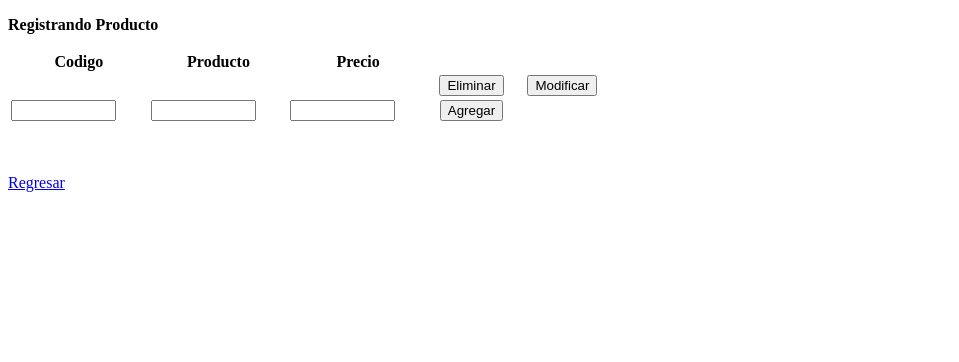
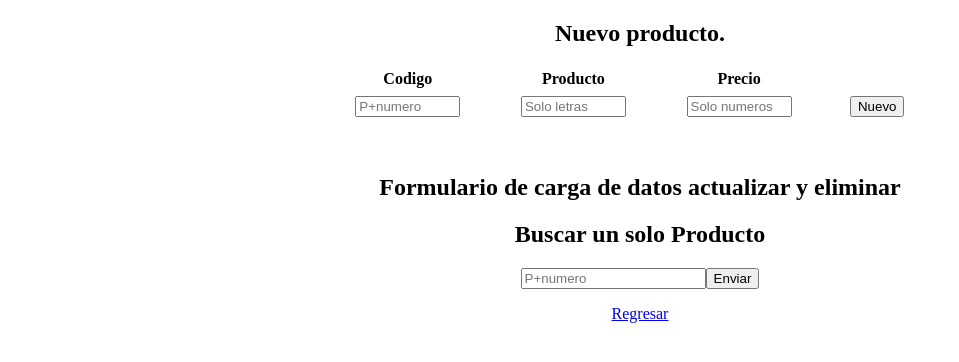
Before and after one commit to brandonndsi/ProyectoVentas, a PHP site: page /view/registroproducto/RegistroProducto.php in a window 1280 px wide. Shown: the top 362 px of the page, without its empty margins (0-959 px from the left). Run offline with PHP 8.4, Linux system fonts and the light colour scheme.

Commit message:
modificaciones de cliente todo hasta lo visual pendiente lo de actuaizar y eliminar

```diff
--- a/PhpProjectVenta/business/productobusiness/ProductoBusiness.php
+++ b/PhpProjectVenta/business/productobusiness/ProductoBusiness.php
@@ -43,5 +43,8 @@ class ProductoBusiness {
     }
 
 }
-
+/*$da=new productoBusiness();
+$pro=new Productos('p9','fffff', '45555');
+$s=$da->insertarProducto($pro);
+print_r($s);*/
 ?>
--- a/PhpProjectVenta/data/dataproducto/DataProducto.php
+++ b/PhpProjectVenta/data/dataproducto/DataProducto.php
@@ -5,7 +5,8 @@ class DataProducto {
     private $conexion;
 
     function DataProducto() {
-        include_once '../dbconexion/Conexcion.php';
+        include_once '../../data/dbconexion/Conexion.php';
+        include_once '../../domain/productos/Productos.php';
         $this->conexion = new Conexion();
     }
 
@@ -14,18 +15,17 @@ class DataProducto {
 
         $this->conexion->crearConexion()->set_charset('utf8');
 
-        $insertarproducto = $this->conexion->crearConexion()->query("INSERT INTO tbproductos(productoid,
-            productonombre, materiaprimaprecio) VALUES (
-                '" . $producto->get_productoid() . "',
-		'" . $producto->get_productonombre() . "',
-		'" . $producto->get_productoprecio() . "')");
+        $insertarproducto = $this->conexion->crearConexion()->query("CALL productonuevo(
+                '".$producto->getProductoid()." ',
+		'".$producto->getProductonombre()."',
+		'".$producto->getProductoprecio()."')");
 
-        $result = mysql_query($insertarproducto);
-        if (!$result) {
+       /* if (!$result) {
             return false;
         } else {
             return $result;
-        }
+        }*/
+        return $insertarproducto;
     }
 
     //eliminar
@@ -62,18 +62,18 @@ class DataProducto {
 
         $this->conexion->crearConexion()->set_charset('utf8');
 
-        $modificarproducto = $this->conexion->crearConexion()->query("UPDATE tbproductos SET
-		productoid='" . $producto->get_productoid() . "',
-		productonombre='" . $producto->get_productonombre() . "',
-                productoprecio='" . $producto->get_productoprecio() . "',
-		WHERE productoid =" . $producto->get_productoid() . "");
+        $modificarproducto = $this->conexion->crearConexion()->query("CALL productoactualizar(
+                '".$producto->getProductoid()." ',
+		'".$producto->getProductonombre()."',
+		'".$producto->getProductoprecio()."')");
 
         $result = mysql_query($modificarproducto);
-        if (!$result) {
+        return $result;
+        /*if (!$result) {
             return false;
         } else {
             return $result;
-        }
+        }*/
     }
 
     //mostrar productos
@@ -81,7 +81,7 @@ class DataProducto {
         $array = array();
         $this->conexion->crearConexion()->set_charset('utf8');
 
-        $mostrarproductos = $this->conexion->crearConexion()->query("CALL mostrarproductos");
+        $mostrarproductos = $this->conexion->crearConexion()->query("CALL mostrarproductos()");
 
         while ($resultado = $mostrarproductos->fetch_assoc()) {
             array_push($array, $resultado);
@@ -90,3 +90,8 @@ class DataProducto {
     }
 
 }
+/*$da=new DataProducto();
+$pro=new Productos('p45','fffff', '45555');
+$s=$da->modificarProducto($pro);
+print_r($s);*/
+?>
--- a/PhpProjectVenta/nbproject/private/private.xml
+++ b/PhpProjectVenta/nbproject/private/private.xml
@@ -3,11 +3,7 @@
     <editor-bookmarks xmlns="http://www.netbeans.org/ns/editor-bookmarks/2" lastBookmarkId="0"/>
     <open-files xmlns="http://www.netbeans.org/ns/projectui-open-files/2">
         <group>
-            <file>file:/opt/lampp/htdocs/ProyectoVentas/PhpProjectVenta/js/jsCLiente.js</file>
-            <file>file:/opt/lampp/htdocs/ProyectoVentas/PhpProjectVenta/business/clienteaccion/clienteAccion.php</file>
-            <file>file:/opt/lampp/htdocs/ProyectoVentas/PhpProjectVenta/view/registrocliente/RegistroCliente.php</file>
-            <file>file:/opt/lampp/htdocs/ProyectoVentas/PhpProjectVenta/view/VentanaPrincipalView.php</file>
-            <file>file:/opt/lampp/htdocs/ProyectoVentas/PhpProjectVenta/business/clientebusiness/clienteBusiness.php</file>
+            <file>file:/opt/lampp/htdocs/ProyectoVentas/PhpProjectVenta/view/registroproducto/RegistroProducto.php</file>
         </group>
     </open-files>
 </project-private>
--- a/PhpProjectVenta/view/registroproducto/RegistroProducto.php
+++ b/PhpProjectVenta/view/registroproducto/RegistroProducto.php
@@ -6,18 +6,22 @@
     <title>Reg Producto </title>
     <meta name="viewport" content="width=device-width, initial-scale=1, maximum-scale=1">
 
+<?php
+  include '../../business/productobusiness/ProductoBusiness.php';
+  ?>
+
 </head>
-
-<body >
+<table aling="center">
+<body align="center">
 
     <p align="center">
-    <form name="form" action="business/productoaccion/ProductoAccion.php" method="Post">
+    <form  action="../../business/productoaccion/ProductoAccion.php" method="Post" align="center" >
         <strong>
-            <p>
-               Registrando Producto
-            <p>
+            <h2>
+               Nuevo producto.
+            </h2>
         </strong>
-        <p> <table width="50%" border="0" align="letf">
+        <p> <table width="50%" border="0" align="center">
              <thead>
                 <tr>
                     <th class="primerfila" >Codigo</th>
@@ -35,24 +39,87 @@
                     <td> </td>
                     <td> </td>
 
-                    <th class="bot"> <input type="button" name="del" id="del" value="Eliminar"></th>
-                    <th class="bot"> <input type="button"  name="up" id="up" value="Modificar"></th>
+                    <!--<th class="bot"> <input type="button" name="del" id="del" value="Eliminar"></th>
+                    <th class="bot"> <input type="button"  name="up" id="up" value="Modificar"></th> -->
 
                 </tr>
                 <tr>
-                    <td><input type="text" name="productoid" size="10" class="centrado"/> </td>
-                    <td><input type="text" name="productonombre" size="10" class="centrado"/> </td>
-                    <td><input type="text" name="productoprecio" size="10" class="centrado"/> </td>
-                    <th class="bot"> <input type="submit" name="del" id="del" value="Agregar"></th>
+                    <td><input type="text" name="productoid" size="10" class="centrado" placeholder="P+numero"/> </td>
+                    <td><input type="text" name="productonombre" size="10" class="centrado" placeholder="Solo letras"/> </td>
+                    <td><input type="text" name="productoprecio" size="10" class="centrado" placeholder="Solo numeros"/> </td>
+                    <th class="bot"> <td><input type="submit" value="Nuevo" name="nuevo" id="nuevo"/></th>
                 </tr>
 
         </table>
         <p>&nbsp;</p>
-        <p> <a href="javascript:window.history.go(-1);">Regresar</a> </p>
-        <?php
-        ?>
+
+
     </form>
 
+    <?php
+            $productoBusiness = new ProductoBusiness();
+            $allBusiness = $productoBusiness->mostrarProductos();
+                echo '<h2>Formulario de carga de datos actualizar y eliminar</h2>';
+            foreach ($allBusiness as $current) {
+                echo '<form method="post" action="business/productoaccion/ProductoAccion.php" align="center" >';
+                echo '<input type="text" name="productoid" id="productoid" value="' . $current['productoid'] . '"/>';
+                echo '<tr>';
+                echo '<input type="text" name="productonombre" id="productonombre" value="' . $current['productonombre'] . '"/>';
+                echo '<input type="text" name="productoprecio" id="productoprecio" value="' . $current['productoprecio'] . '"/>';
+                echo '<td><input type="submit" value="Actualizar" name="actualizar" id="actualizar"/></td>';
+                echo '<td><input type="submit" value="Eliminar" name="eliminar" id="eliminar"/></td>';
+                echo '</tr>';
+                echo '</form>';
+
+            }
+                echo '<h2>Buscar un solo Producto</h2>';
+                echo '<form method="post" action="RegistroProducto.php" align="center" >';
+                echo '<input type="text" name="productoid" id="productoid" placeholder="P+numero"/>';
+                echo '<tr>';
+
+                echo '<td><input type="submit" value="Enviar" name="buscar" id="buscar"/></td>';
+                echo '</tr>';
+                echo '</form>';
+
+                if($_POST){
+                $productoid=$_POST['productoid'];
+                if(isset($productoid)){
+                $buscarBusiness=$productoBusiness->buscarProducto($productoid);
+                foreach ($buscarBusiness as $current) {
+                echo '<form method="post" action="business/productoaccion/ProductoAccion.php" align="center" >';
+                echo '<input type="text" name="productoid" id="productoid" value="' . $current['productoid'] . '"/>';
+                echo '<tr>';
+                echo '<input type="text" name="productonombre" id="productonombre" value="' . $current['productonombre'] . '"/>';
+                echo '<input type="text" name="productoprecio" id="productoprecio" value="' . $current['productoprecio'] . '"/>';
+                echo '<td><input type="submit" value="Actualizar" name="actualizar" id="actualizar"/></td>';
+                echo '<td><input type="submit" value="Eliminar" name="eliminar" id="eliminar"/></td>';
+                echo '</tr>';
+                echo '</form>';
+            }
+        }
+    }
+            ?>
+        <p> <a href="../../view/registroproducto/RegistroProducto.php">Regresar</a> </p>
+
+           <tr>
+                <td></td>
+                <td>
+                    <?php
+                    if (isset($_GET['error'])) {
+                        if ($_GET['error'] == "emptyField") {
+                            echo '<p style="color: red">Campo(s) vacio(s)</p>';
+                        } else if ($_GET['error'] == "numberFormat") {
+                            echo '<p style="color: red">Error, formato de numero</p>';
+                        } else if ($_GET['error'] == "dbError") {
+                            echo '<center><p style="color: red">Error al procesar la transacción</p></center>';
+                        }
+                    } else if (isset($_GET['success'])) {
+                        echo '<p style="color: green">Transacción realizada</p>';
+                    }
+                    ?>
+                </td>
+            </tr>
+       </table>
     <footer>
     </footer>
 </body>
```
Also changed, not shown: PhpProjectVenta/business/productoaccion/ProductoAccion.php (+25 -11 lines), PhpProjectVenta/view/VentanaPrincipalView.php (+9 -9 lines).
